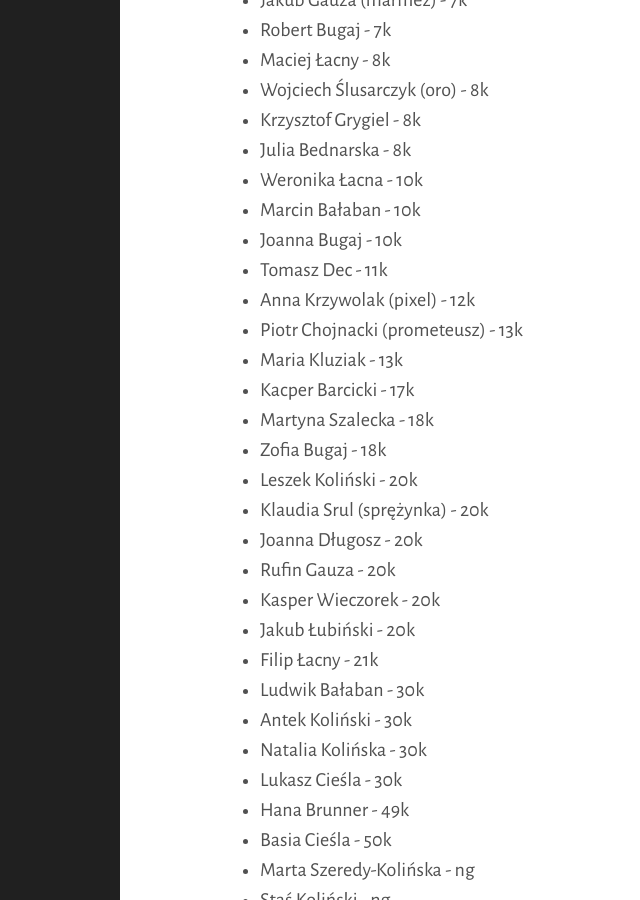
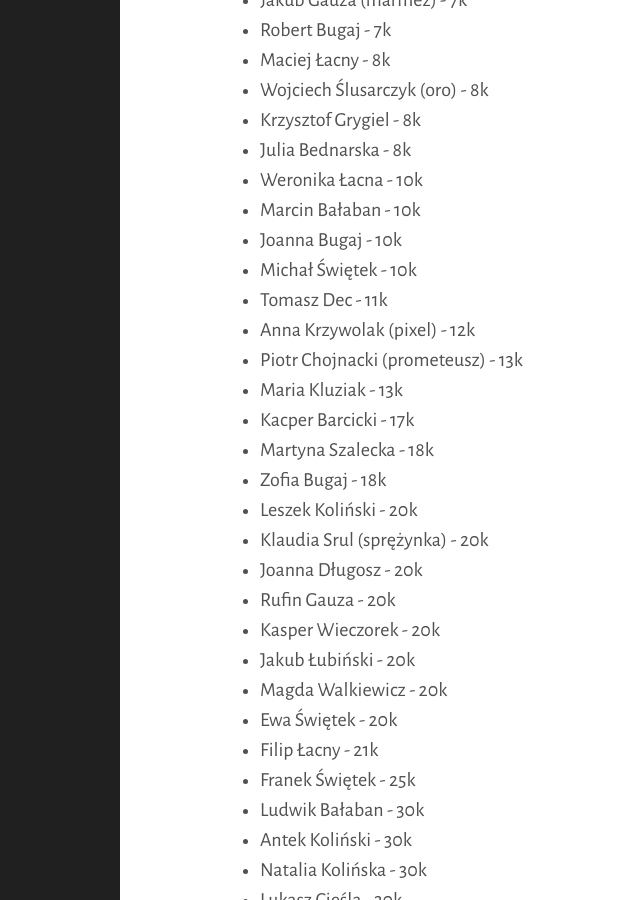
Before and after one commit to tasuki/lsg, a Jekyll site: the page built from zarejestrowani.md, in a window 1280 px wide and 900 px high, scrolled down 1175 px. Shown: the whole window, without its empty margins (240-880 px from the left). Built offline with Jekyll 4.4.1, drawn with Linux system fonts in a browser that asks for light colours.

Commit message:
Update zarejestrowani.md

```diff
--- a/zarejestrowani.md
+++ b/zarejestrowani.md
@@ -49,6 +49,7 @@ Zarejestrowani uczestnicy, mniej więcej według stopnia:
 - Weronika Łacna - 10k
 - Marcin Bałaban - 10k
 - Joanna Bugaj - 10k
+- Michał Świętek - 10k
 - Tomasz Dec - 11k
 - Anna Krzywolak (pixel) - 12k
 - Piotr Chojnacki (prometeusz) - 13k
@@ -62,7 +63,10 @@ Zarejestrowani uczestnicy, mniej więcej według stopnia:
 - Rufin Gauza - 20k
 - Kasper Wieczorek - 20k
 - Jakub Łubiński - 20k
+- Magda Walkiewicz - 20k
+- Ewa Świętek - 20k
 - Filip Łacny - 21k
+- Franek Świętek - 25k
 - Ludwik Bałaban - 30k
 - Antek Koliński - 30k
 - Natalia Kolińska - 30k
```
